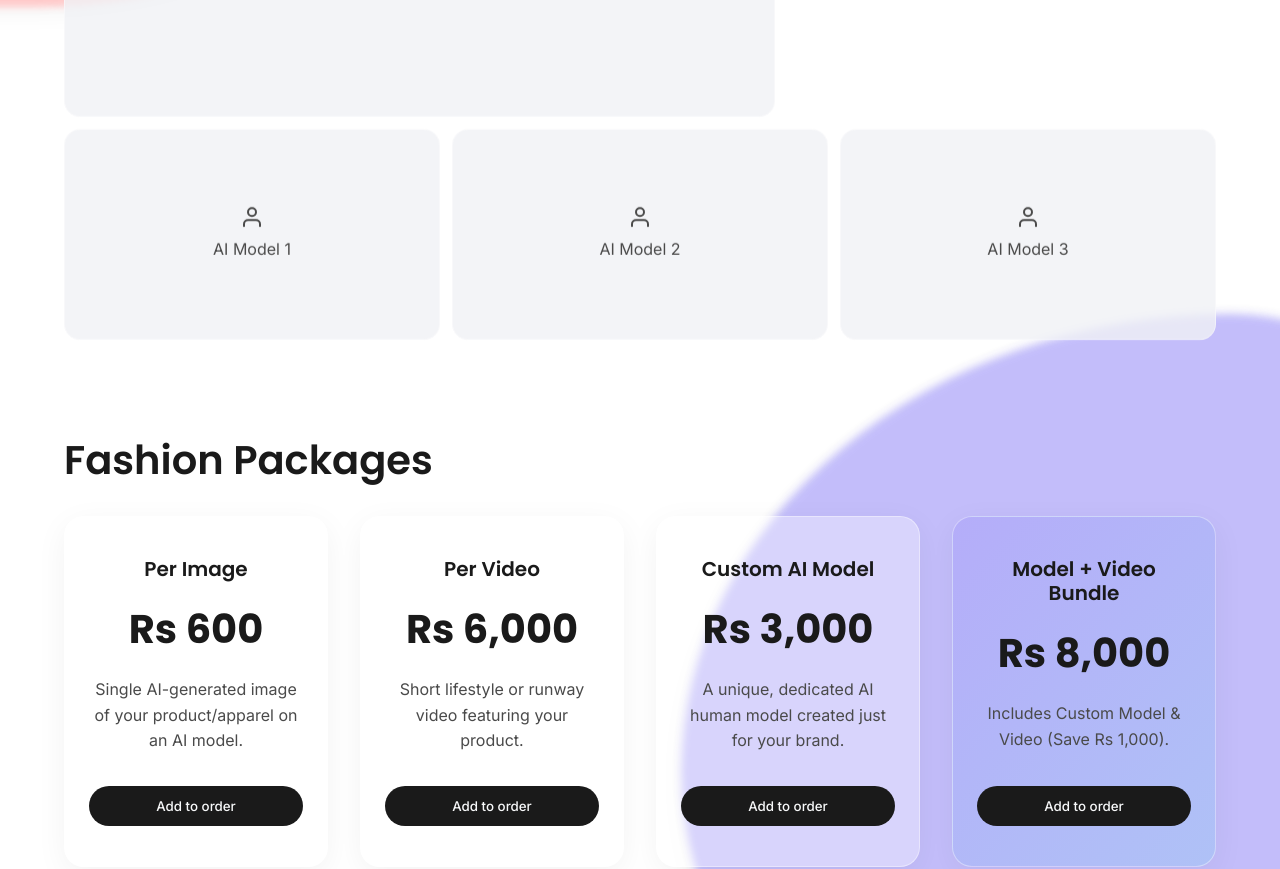
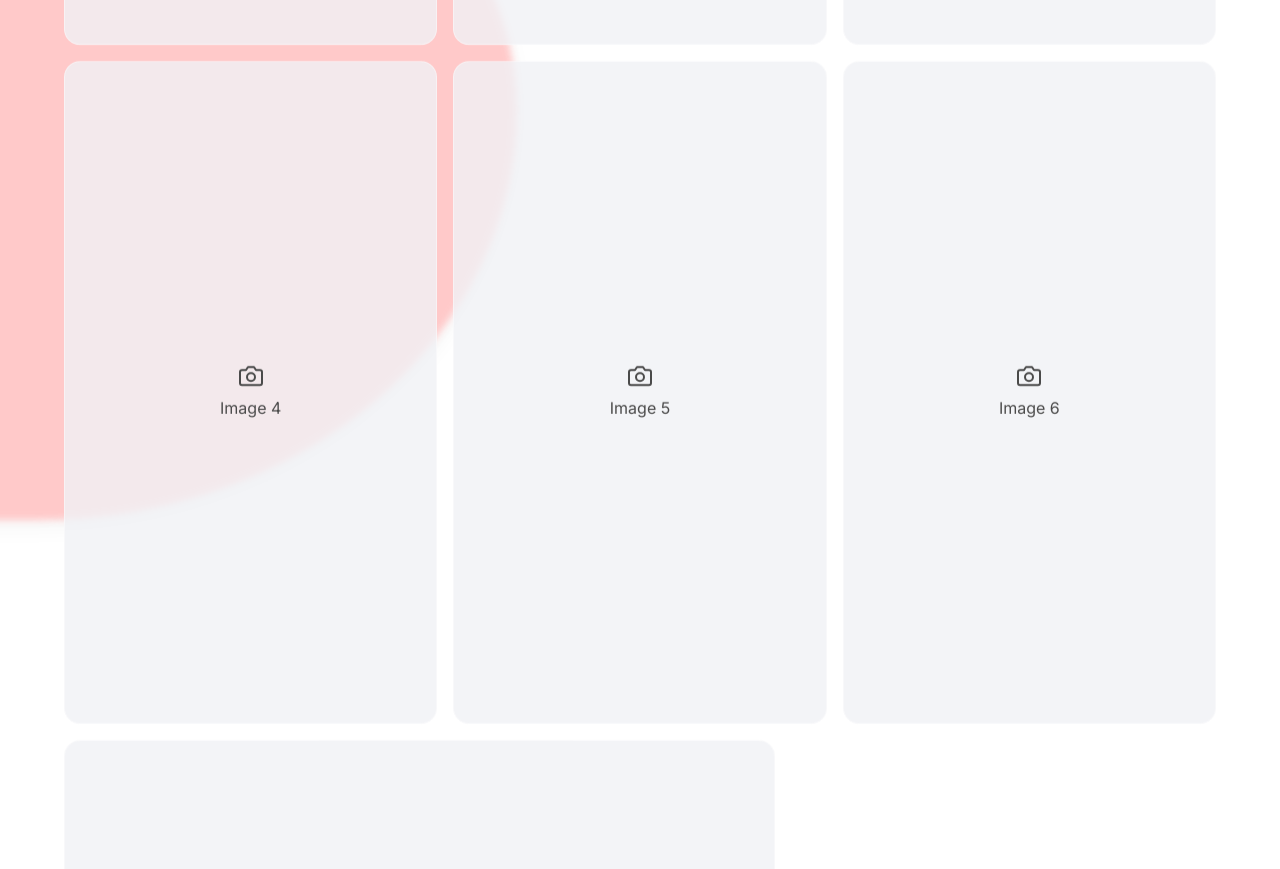
Before and after one commit to geeth-rp/pixlore-web, a React (Vite) app: page / in a window 1280 px wide. Shown: the part 2640-3509 px from the top of the page. Built offline with nearby package versions, Linux system fonts and the light colour scheme.

Commit message:
Update gallery grids to 3 columns and optimize model block layouts

```diff
--- a/src/components/BusinessWork.jsx
+++ b/src/components/BusinessWork.jsx
@@ -44,15 +44,15 @@ const BusinessWork = () => {
         </div>
 
         {/* ADD PRODUCT MODEL IMAGE 1 */}
-        <div className="aspect-landscape hover-scale" style={{...styles.portraitSlot, gridColumn: 'span 2'}}>
+        <div className="aspect-landscape hover-scale" style={styles.portraitSlot}>
           <IconPackage /> Brand Setting 1
         </div>
         {/* ADD PRODUCT MODEL IMAGE 2 */}
-        <div className="aspect-landscape hover-scale" style={{...styles.portraitSlot, gridColumn: 'span 2'}}>
+        <div className="aspect-landscape hover-scale" style={styles.portraitSlot}>
           <IconPackage /> Brand Setting 2
         </div>
         {/* ADD PRODUCT MODEL IMAGE 3 */}
-        <div className="aspect-landscape hover-scale" style={{...styles.portraitSlot, gridColumn: 'span 2'}}>
+        <div className="aspect-landscape hover-scale" style={styles.portraitSlot}>
           <IconPackage /> Brand Setting 3
         </div>
       </div>
--- a/src/components/FashionWork.jsx
+++ b/src/components/FashionWork.jsx
@@ -43,15 +43,15 @@ const FashionWork = () => {
         </div>
 
         {/* ADD AI MODEL IMAGE 1 */}
-        <div className="aspect-landscape hover-scale" style={{...styles.portraitSlot, gridColumn: 'span 2'}}>
+        <div className="aspect-landscape hover-scale" style={styles.portraitSlot}>
           <IconUser /> AI Model 1
         </div>
         {/* ADD AI MODEL IMAGE 2 */}
-        <div className="aspect-landscape hover-scale" style={{...styles.portraitSlot, gridColumn: 'span 2'}}>
+        <div className="aspect-landscape hover-scale" style={styles.portraitSlot}>
           <IconUser /> AI Model 2
         </div>
         {/* ADD AI MODEL IMAGE 3 */}
-        <div className="aspect-landscape hover-scale" style={{...styles.portraitSlot, gridColumn: 'span 2'}}>
+        <div className="aspect-landscape hover-scale" style={styles.portraitSlot}>
           <IconUser /> AI Model 3
         </div>
       </div>
--- a/src/index.css
+++ b/src/index.css
@@ -316,8 +316,8 @@ button {
 
 @media (min-width: 768px) {
   .gallery-grid {
-    grid-template-columns: repeat(6, 1fr);
-    gap: 0.75rem;
+    grid-template-columns: repeat(3, 1fr);
+    gap: 1rem;
   }
 }
 
```
